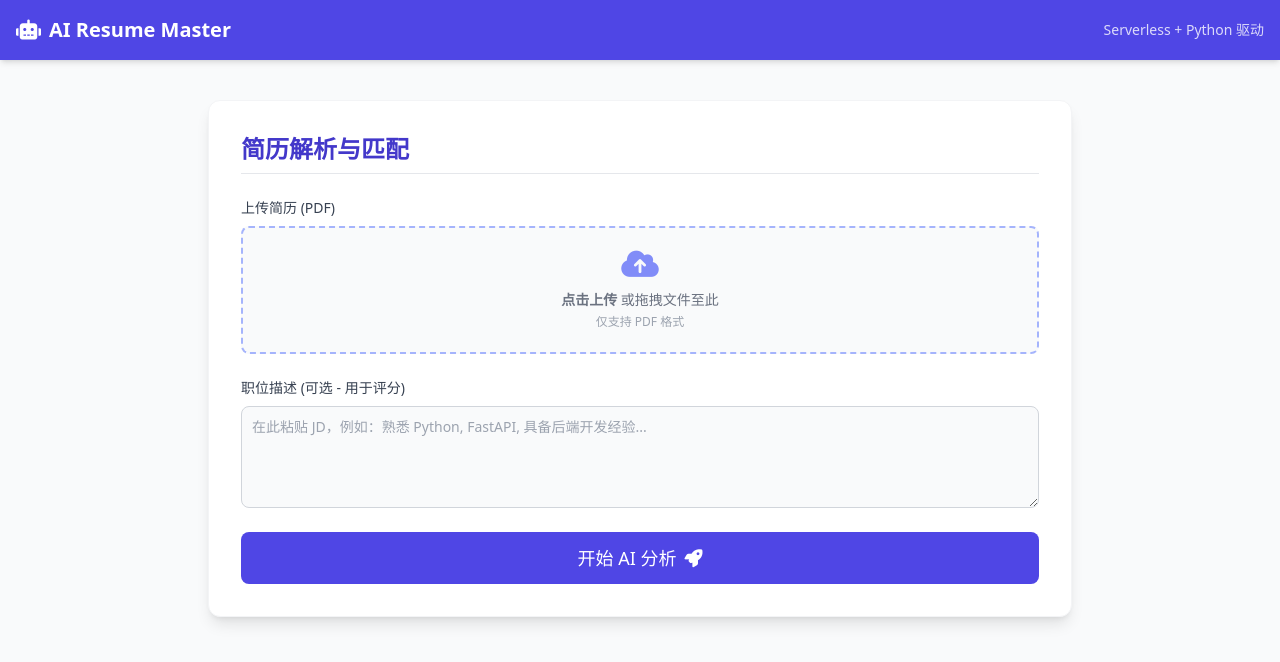
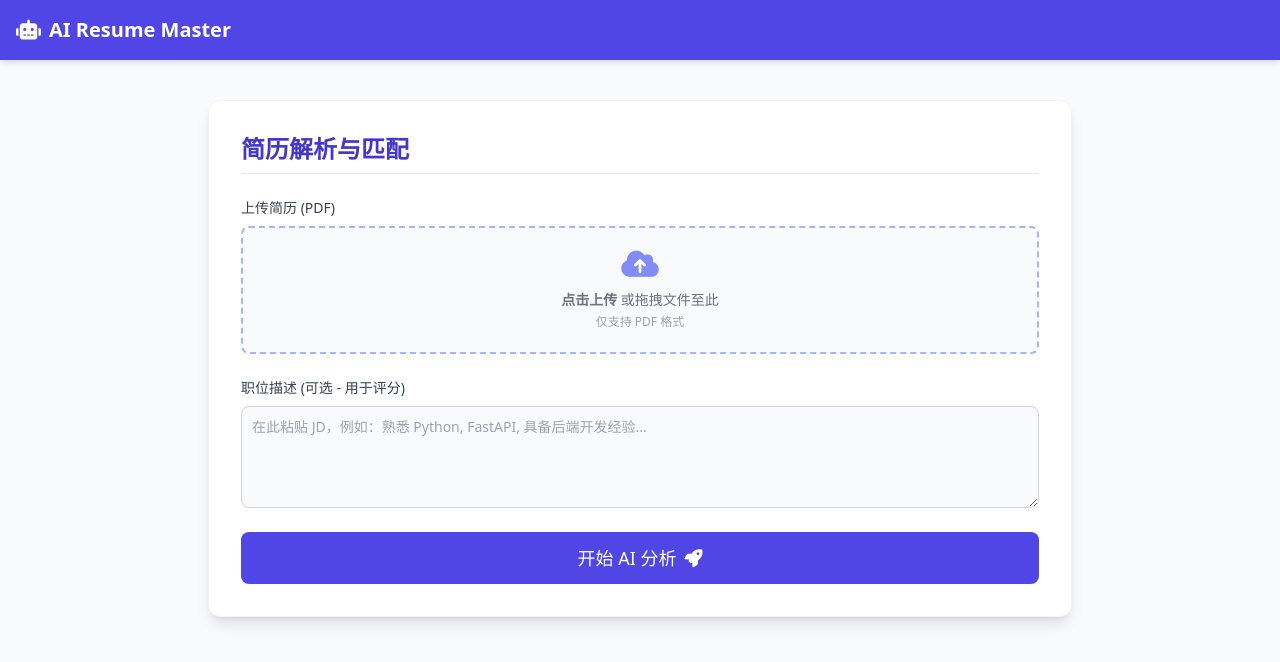
Before and after one commit to leess1214/AI-powered-intelligent-resume-analysis-system, a plain HTML site: page frontend/index.html in a window 1280 px wide. Drawn offline with nearby package versions, Linux system fonts and the light colour scheme.

Commit message:
Update index.html

```diff
--- a/frontend/index.html
+++ b/frontend/index.html
@@ -12,7 +12,6 @@
     <nav class="bg-indigo-600 text-white p-4 shadow-md">
         <div class="container mx-auto flex justify-between items-center">
             <h1 class="text-xl font-bold"><i class="fas fa-robot mr-2"></i>AI Resume Master</h1>
-            <span class="text-sm opacity-80">Serverless + Python 驱动</span>
         </div>
     </nav>
 
```
